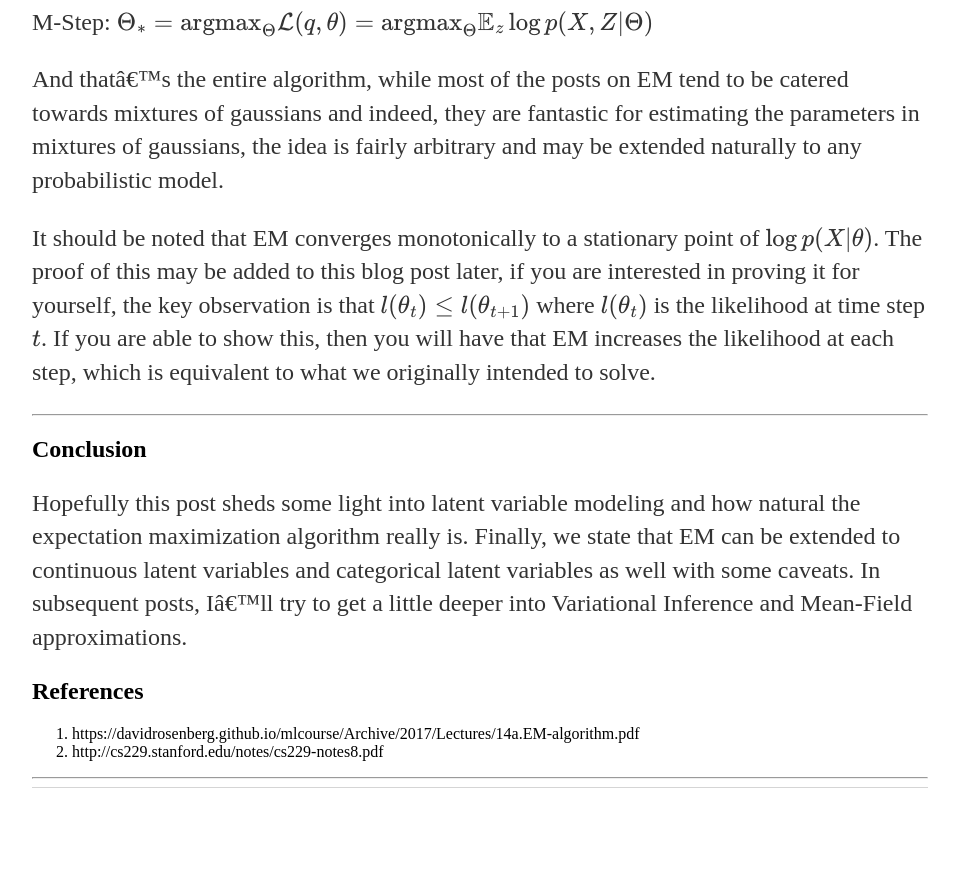
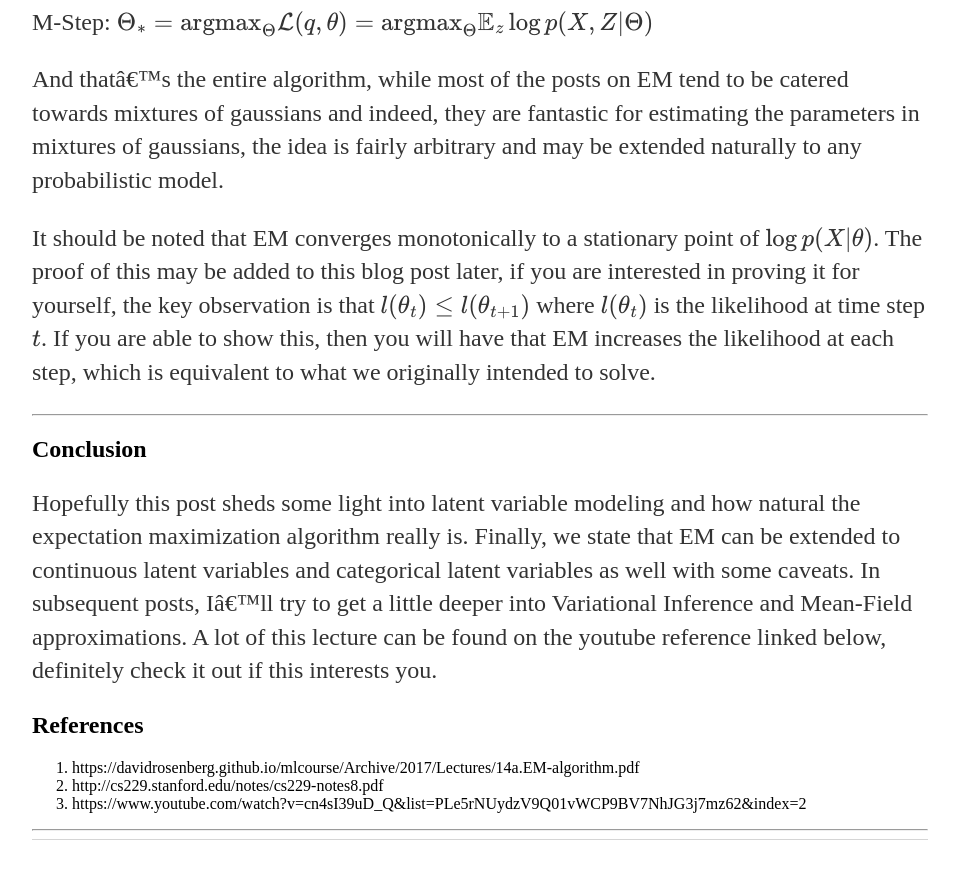
Before and after one commit to pranavsubramani/pranavsubramani.github.io, a Jekyll site: the page built from _posts/2019-07-25-latent-variable-modeling.md, in a window 1280 px wide and 900 px high, scrolled down 5678 px. Shown: the top 879 px of the window, without its empty margins (160-1119 px from the left). Built offline with Jekyll 4.4.1, drawn with Linux system fonts in a browser that asks for light colours; formulas are drawn with MathJax 3; a script that is not in the unit is left out; comment, search, counter and statistics services are not loaded; before the commit the page ends 6526 px from its top, so only the background shows below that.

Commit message:
adding ref missed

```diff
--- a/_posts/2019-07-25-latent-variable-modeling.md
+++ b/_posts/2019-07-25-latent-variable-modeling.md
@@ -124,9 +124,10 @@ It should be noted that EM converges monotonically to a stationary point of $\lo
 
 ## Conclusion
 
-Hopefully this post sheds some light into latent variable modeling and how natural the expectation maximization algorithm really is. Finally, we state that EM can be extended to continuous latent variables and categorical latent variables as well with some caveats. In subsequent posts, I'll try to get a little deeper into Variational Inference and Mean-Field approximations.
+Hopefully this post sheds some light into latent variable modeling and how natural the expectation maximization algorithm really is. Finally, we state that EM can be extended to continuous latent variables and categorical latent variables as well with some caveats. In subsequent posts, I'll try to get a little deeper into Variational Inference and Mean-Field approximations. A lot of this lecture can be found on the youtube reference linked below, definitely check it out if this interests you.
 
 ## References
 
 1. https://davidrosenberg.github.io/mlcourse/Archive/2017/Lectures/14a.EM-algorithm.pdf
 2. http://cs229.stanford.edu/notes/cs229-notes8.pdf
+3. https://www.youtube.com/watch?v=cn4sI39uD_Q&list=PLe5rNUydzV9Q01vWCP9BV7NhJG3j7mz62&index=2
```
